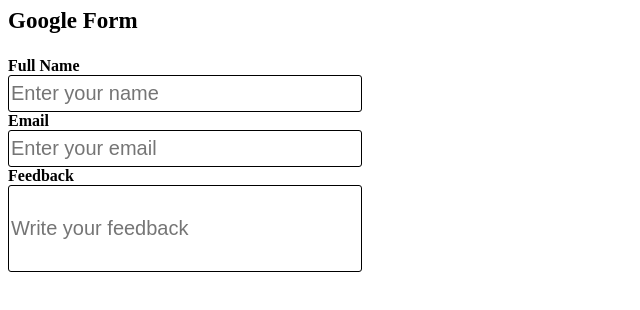
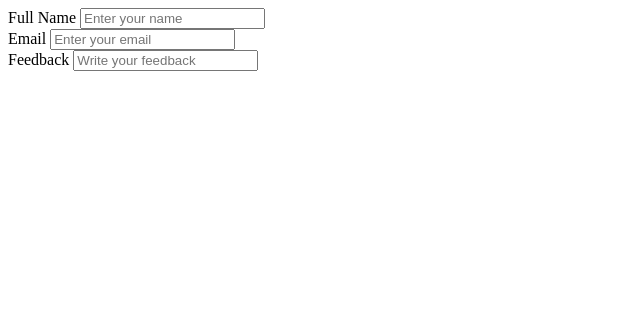
Before and after one commit to IndlahimaParvathi/CSS-forms, a plain HTML site: page index.html in a window 1280 px wide. Shown: the whole page, without its empty margins (0-640 px from the left). Drawn offline with Linux system fonts and the light colour scheme.

Commit message:
re writing

```diff
--- a/index.html
+++ b/index.html
@@ -1,30 +1,25 @@
-<dDOCTYPE html>
+<DOCTYPE html>
     <html>
-
         <head>
-        <title>CSS forms</title>
-        <link rel="stylesheet" href="style.css" />
+<link rel="stylesheet" href="style.css"/>
         </head>
-
         <body>
             <div>
-            <p class="google">Google Form</p>
             <div>
             <label class="full-name">Full Name</label>
             <input type="text" placeholder="Enter your name" class="enter-your-name"/>
             </div>
             <div>
                  <label class="email">Email</label>
-                <input type="text" placeholder="Enter your email" class="enter-your-email" />
+            <input type="text" placeholder="Enter your email" class="enter-your-email"/>
             </div>
             <div>
                 <label class="feed-back">Feedback</label>
-                <input type="text" placeholder="Write your feedback" class="write-your-feedback" />
+                <input type="text" placeholder="Write your feedback" class="write-your-feedback"/>
+
             </div>
         </div>
 
 
-
         </body>
-
     </html>
--- a/style.css
+++ /dev/null
@@ -1,50 +0,0 @@
-.full-name {
-    display: flex;
-    flex-direction: column;
-    font-weight: bold;
-
-}
-
-.email {
-    display: flex;
-    flex-direction: column;
-    font-weight: bold;
-}
-
-.feed-back {
-    display: flex;
-    flex-direction: column;
-    font-weight: bold;
-}
-
-.enter-your-name {
-
-    border-radius: 3px;
-    border: 1px solid black;
-    width: 354px;
-    height: 37px;
-    font-size: 20px;
-}
-
-.enter-your-email {
-    border-radius: 3px;
-    border: 1px solid black;
-    width: 354px;
-    height: 37px;
-    font-size: 20px;
-}
-
-.write-your-feedback {
-    border-radius: 3px;
-    border: 1px solid black;
-    width: 354px;
-    height: 87px;
-    font-size: 20px;
-}
-
-.google{
-        align-items: center;
-    font-size: 23px;
-    font-weight: bold;
-
-}
```
Lines whose indentation alone changed are shown as unchanged.
